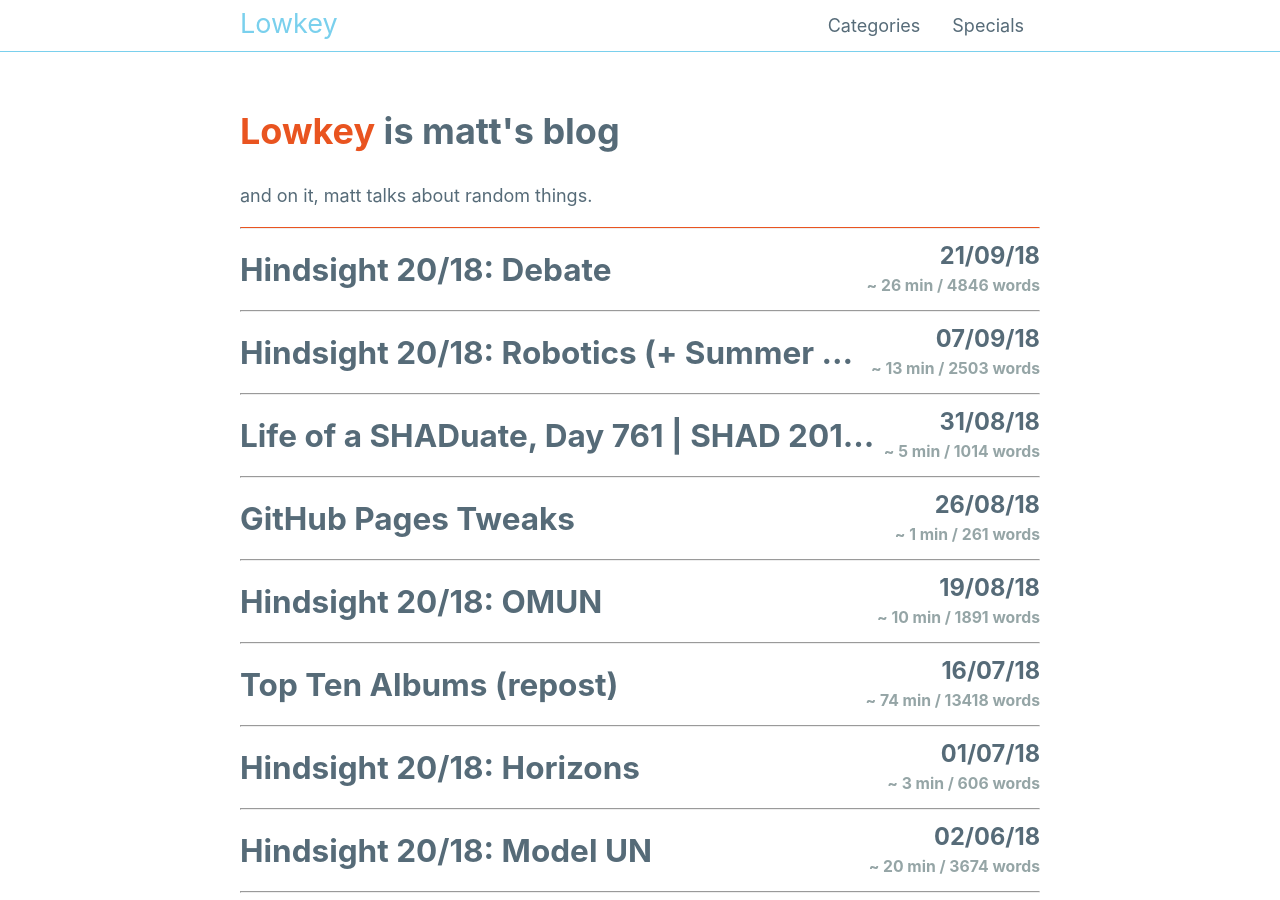
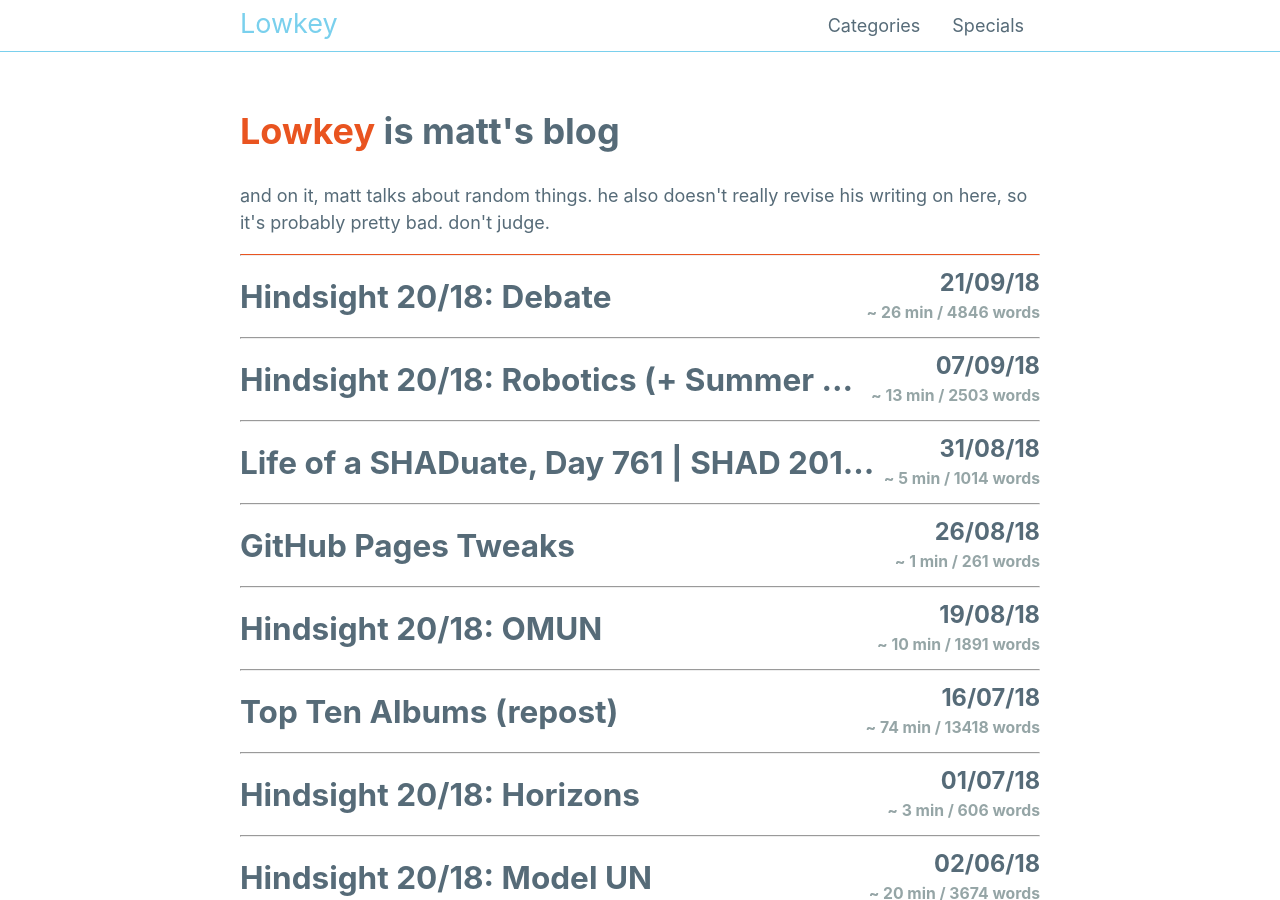
Before and after one commit to mattxwang/lowkey, a Jekyll site: the page built from index.html, in a window 1280 px wide and 900 px high. Built offline with Jekyll 4.4.1, drawn with Linux system fonts in a browser that asks for light colours; the list of posts is cut into pages by our own code.

Commit message:
disclaimer :P

```diff
--- a/index.html
+++ b/index.html
@@ -4,7 +4,7 @@
 <div>
   <h1><span class="text-primary">Lowkey</span> is matt's blog</h1>
   <p>
-    and on it, matt talks about random things.
+    and on it, matt talks about random things. he also doesn't really revise his writing on here, so it's probably pretty bad. don't judge.
   </p>
 </div>
 <hr class="border-top-primary" />
```
